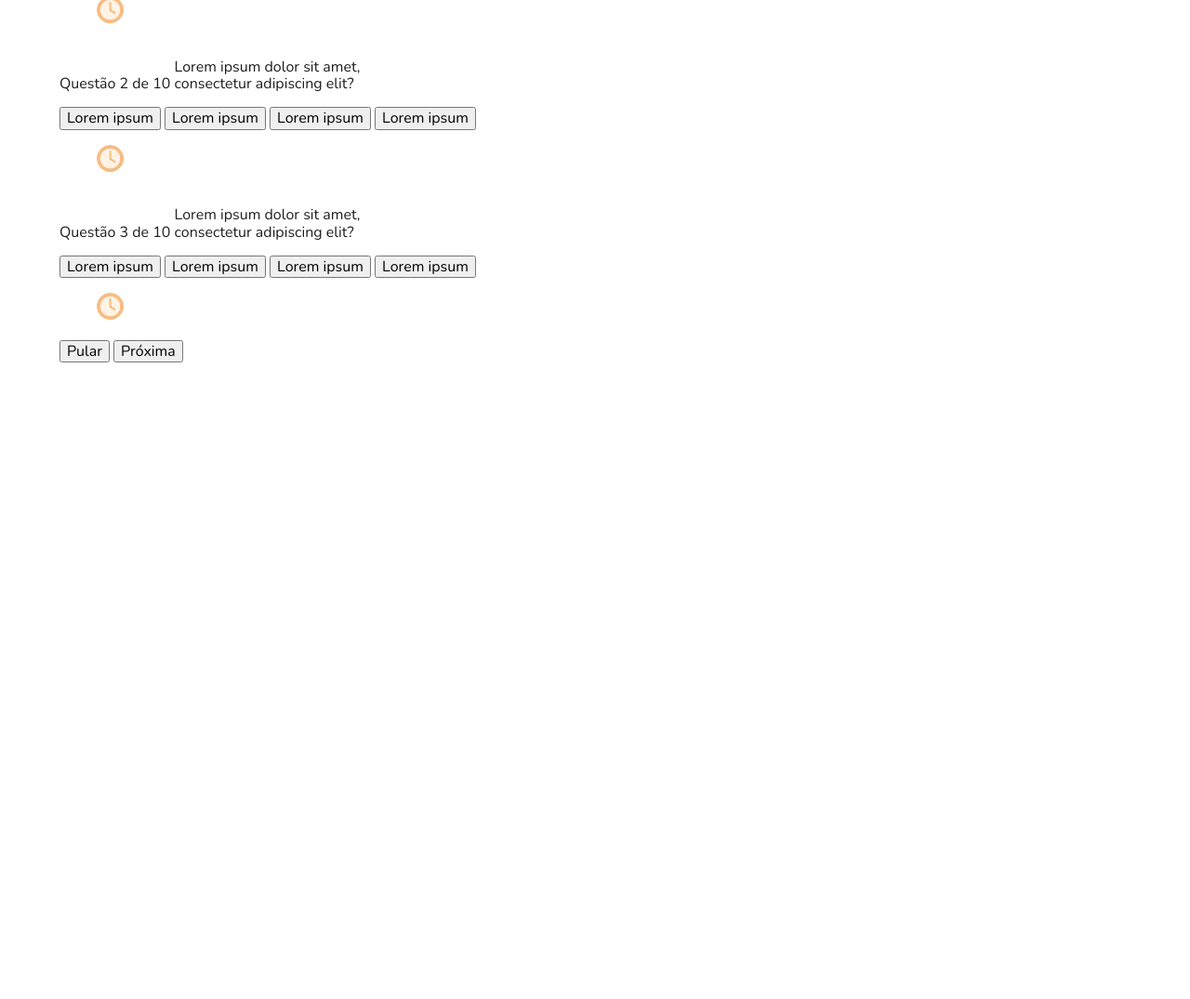
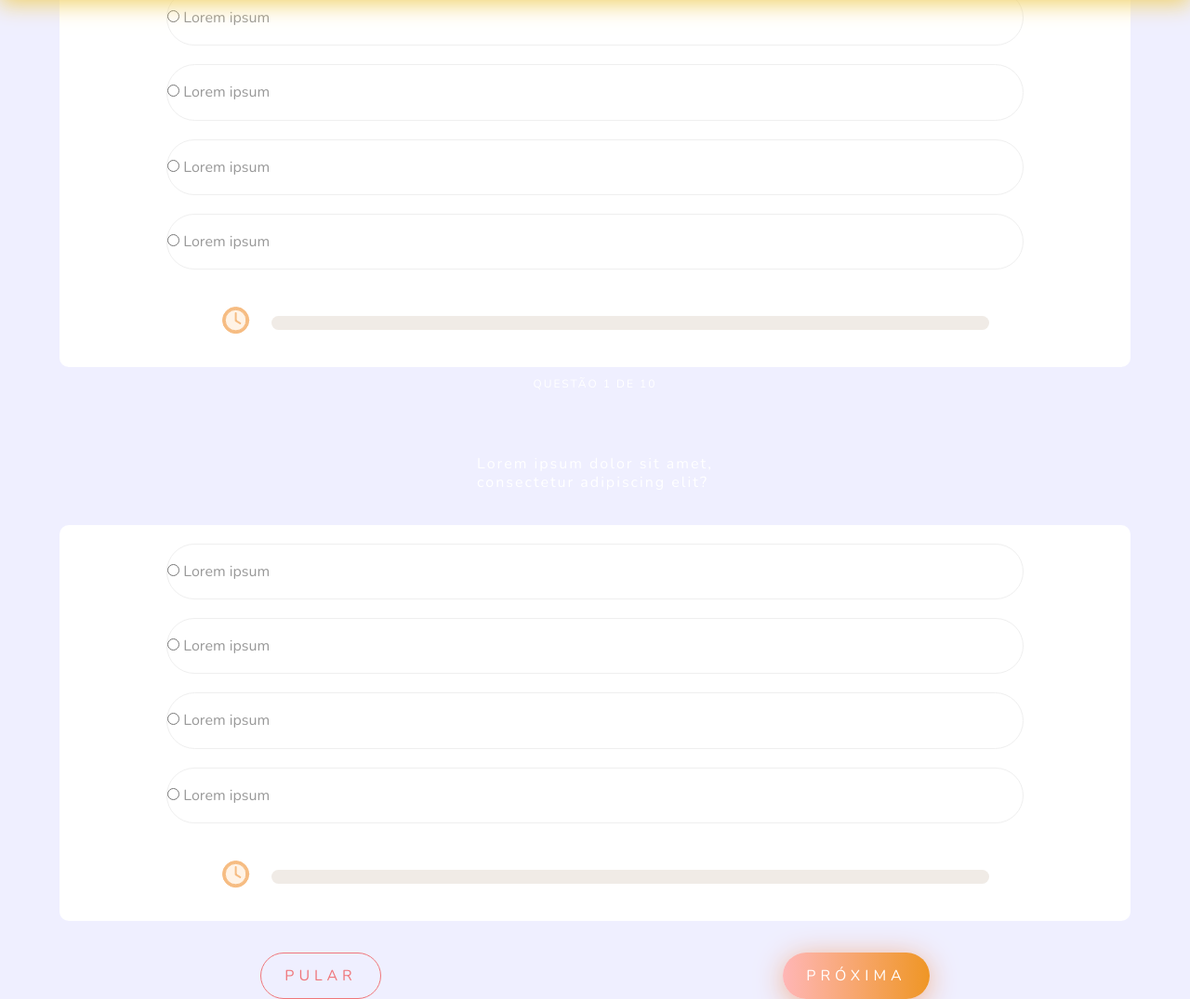
Before and after one commit to brunoannunciato/uam-inter-5-semestre, a PHP site: page /quiz.php in a window 1280 px wide. Shown: the part 201-1276 px from the top of the page at 93% size. Before the commit the page ends 591 px from the top, so only its background shows below. Run offline with PHP 8.4, Linux system fonts and the light colour scheme; style sheets or scripts are compiled from the project's sources; some libraries are stand-ins or nearby versions.

Commit message:
style of quiz pages

```diff
--- a/src/quiz.php
+++ b/src/quiz.php
@@ -11,37 +11,53 @@
     <title>Unify</title>
 </head>
 <body class="quiz">
+    <div class="header-background"></div>
     <div class="container">
-        <header>
-            <img src="img/logo.png" alt="Unify" class="logo">
-        </header>
+
         <form action="#">
+            <section class="quiz-container">
 
-            <section class="quiz-container">
                 <div class="question">
                     <div class="question-header">
-                        <p class="question-num">Questão <?="1"?> de 10</p>
+                        <p class="question-num text-white text-thin">
+                            Questão <?="1"?> de 10
+                        </p>
 
-                        <p class="question-ask">
+                        <p class="question-ask text-white">
                             <?="Lorem ipsum dolor sit amet, <br> consectetur adipiscing elit?"?>
                         </p>
 
                         <div class="asks-container">
-                            <button class="ask-button">
+                            <div class="ask-button">
+                                <input name="q<?='1'?>" id="1" type="radio" class="ask-radio">
+                                <label for="1">
                                     <?="Lorem ipsum"?>
-                            </button>
+                                </label>
+                            </div>
 
-                            <button class="ask-button">
+                            <div class="ask-button">
+                                <input name="q<?='1'?>" id="2" type="radio" class="ask-radio">
+                                <label for="2">
                                     <?="Lorem ipsum"?>
-                            </button>
+                                </label>
+                            </div>
 
-                            <button class="ask-button">
+
+                            <div class="ask-button">
+                                <input name="q<?='1'?>" id="3" type="radio" class="ask-radio">
+                                <label for="3">
                                     <?="Lorem ipsum"?>
-                            </button>
+                                </label>
+                            </div>
 
-                            <button class="ask-button">
+
+                            <div class="ask-button">
+                                <input name="q<?='1'?>" id="4" type="radio" class="ask-radio">
+                                <label for="4">
                                     <?="Lorem ipsum"?>
-                            </button>
+                                </label>
+                            </div>
+
 
                             <div class="timer-wrapper">
                                 <figure class="clock-image">
@@ -55,28 +71,45 @@
 
                 <div class="question">
                     <div class="question-header">
-                        <p class="question-num">Questão <?="2"?> de 10</p>
+                        <p class="question-num text-white text-thin">
+                            Questão <?="1"?> de 10
+                        </p>
 
-                        <p class="question-ask">
+                        <p class="question-ask text-white">
                             <?="Lorem ipsum dolor sit amet, <br> consectetur adipiscing elit?"?>
                         </p>
 
                         <div class="asks-container">
-                            <button class="ask-button">
+                            <div class="ask-button">
+                                <input name="q<?='1'?>" id="1" type="radio" class="ask-radio">
+                                <label for="1">
                                     <?="Lorem ipsum"?>
-                            </button>
+                                </label>
+                            </div>
 
-                            <button class="ask-button">
+                            <div class="ask-button">
+                                <input name="q<?='1'?>" id="2" type="radio" class="ask-radio">
+                                <label for="2">
                                     <?="Lorem ipsum"?>
-                            </button>
+                                </label>
+                            </div>
 
-                            <button class="ask-button">
+
+                            <div class="ask-button">
+                                <input name="q<?='1'?>" id="3" type="radio" class="ask-radio">
+                                <label for="3">
                                     <?="Lorem ipsum"?>
-                            </button>
+                                </label>
+                            </div>
 
-                            <button class="ask-button">
+
+                            <div class="ask-button">
+                                <input name="q<?='1'?>" id="4" type="radio" class="ask-radio">
+                                <label for="4">
                                     <?="Lorem ipsum"?>
-                            </button>
+                                </label>
+                            </div>
+
 
                             <div class="timer-wrapper">
                                 <figure class="clock-image">
@@ -88,47 +121,13 @@
                     </div>
                 </div>
 
-                <div class="question">
-                    <div class="question-header">
-                        <p class="question-num">Questão <?="3"?> de 10</p>
-
-                        <p class="question-ask">
-                            <?="Lorem ipsum dolor sit amet, <br> consectetur adipiscing elit?"?>
-                        </p>
-
-                        <div class="asks-container">
-                            <button class="ask-button">
-                                <?="Lorem ipsum"?>
-                            </button>
-
-                            <button class="ask-button">
-                                <?="Lorem ipsum"?>
-                            </button>
-
-                            <button class="ask-button">
-                                <?="Lorem ipsum"?>
-                            </button>
-
-                            <button class="ask-button">
-                                <?="Lorem ipsum"?>
-                            </button>
-
-                            <div class="timer-wrapper">
-                                <figure class="clock-image">
-                                    <img src="img/icons/ico-relogio.png" alt="Temporizador">
-                                </figure>
-                                <div class="timer-bar"></div>
-                            </div>
-                        </div>
-                    </div>
-                </div>
             </section>
 
         </form>
 
         <div class="controllers">
-            <button type="button" class="slick-jump">Pular</button>
-            <button type="button" class="slick-next">Próxima</button>
+            <button type="button" class="slick-jump inverse-button">Pular</button>
+            <button type="button" class="slick-next button">Próxima</button>
         </div>
     </div>
 
--- a/src/styles/components/_elements.scss
+++ b/src/styles/components/_elements.scss
@@ -54,8 +54,9 @@
 }
 
 .inverse-button {
+    background: transparent;
+    border: 1px solid #ef767a;
     color: #ef767a;
-    border: 1px solid #ef767a;
     text-transform: uppercase;
     padding: 15px 25px;
     border-radius: 25px;
--- a/src/styles/pages/_quiz.scss
+++ b/src/styles/pages/_quiz.scss
@@ -1,3 +1,99 @@
 body.quiz {
+    background: #efefff;
 
+    .header-background {
+        background: url('../img/quiz-background.png') no-repeat;
+        background-size: cover;
+        height: 200px;
+        position: fixed;
+        left: 0;
+        width: 100%;
+        box-shadow: 0px 5px 23px 0px rgba(241,209,102,1);
+    }
+
+    .question-num {
+        font-size: .75em;
+        text-align: center;
+        text-transform: uppercase;
+        width: 100%;
+        letter-spacing: 2px;
+    }
+
+    .question-ask {
+        align-items: center;
+        font-size: 1em;
+        justify-content: center;
+        letter-spacing: 2px;
+        line-height: 20px;
+        height: 120px;
+        display: flex;
+        width: 100%;
+    }
+    .asks-container {
+        width: 100%;
+        margin: 0 auto;
+        display: flex;
+        flex-direction: column;
+        background: #fff;
+        border-radius: 10px;
+        margin-top: -20px;
+
+        .ask-button {
+            background: #fff;
+            border: 1px solid #efefef;
+            box-sizing: border-box;
+            border-radius: 35px;
+            color: #999999;
+            padding: 20px 0;
+            width: 80%;
+            margin: 10px auto;
+
+            &:first-child {
+                margin-top: 20px;
+            }
+        }
+
+        .timer-wrapper {
+            width: 100%;
+            display: flex;
+            align-items: center;
+            justify-content: center;
+
+            figure {
+                margin: 30px 2%;
+            }
+
+            .timer-bar {
+                background: #f0ebe6;
+                border-radius: 10px;
+                height: 15px;;
+                width: 67%;
+            }
+
+            .actived {
+                position: relative;
+                &:before {
+                    content: '';
+                    position: absolute;
+                    top: 0;
+                    left: 0;
+                    animation: a-timer-bar 60s linear infinite;
+                    background: #f6bc9f;
+                    height: 100%;
+                    border-radius: 10px;
+                }
+            }
+
+            @keyframes a-timer-bar{
+                0% { width: 0%; }
+                50% { width: 100%; }
+            }
+        }
+    }
+
+    .controllers {
+        display: flex;
+        justify-content: space-around;
+        margin-top: 3%;
+    }
 }
```
Also changed, not shown: src/scripts/modules/quiz.js (+12 -3 lines), src/images/quiz-background.png (added). Lines whose indentation alone changed are shown as unchanged.
